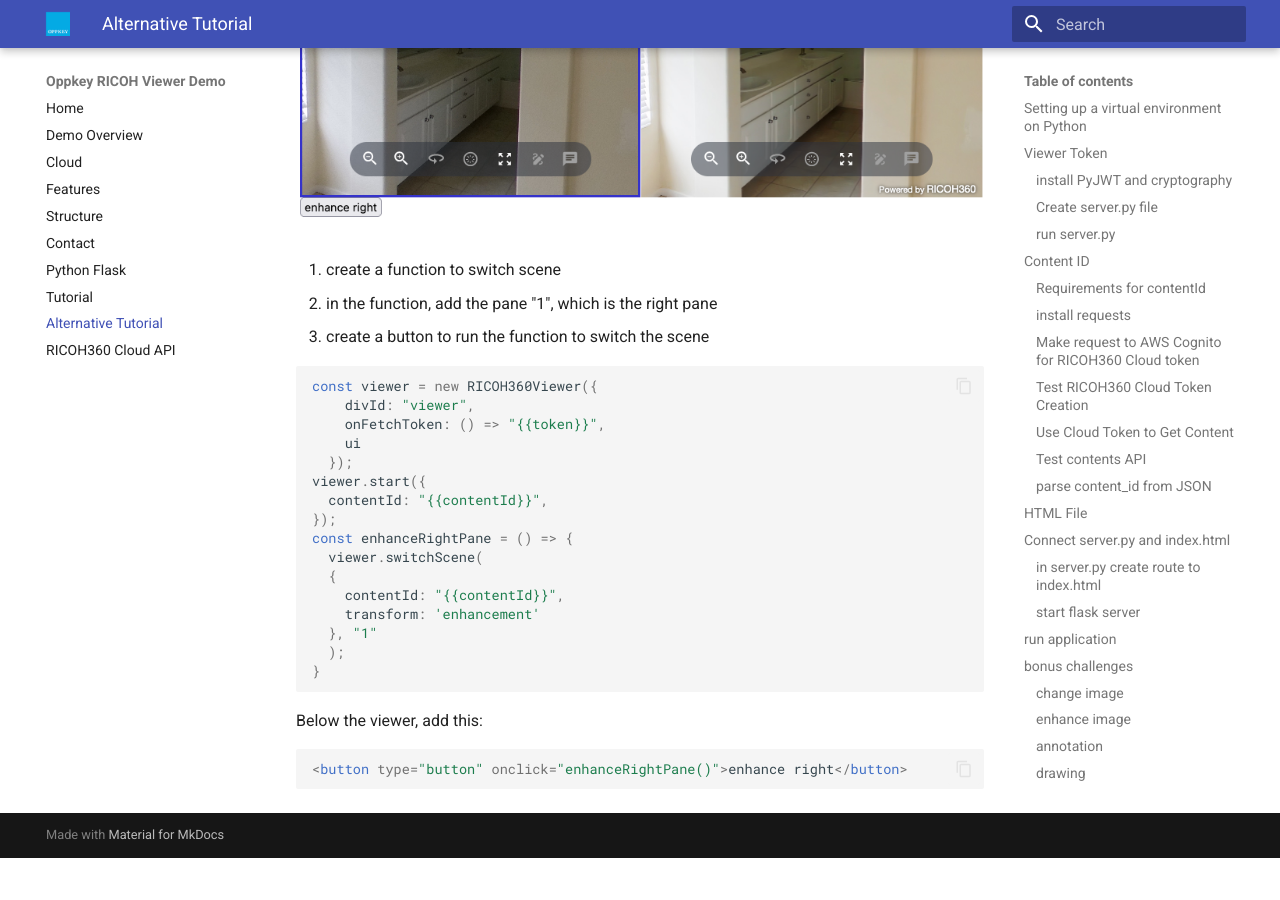
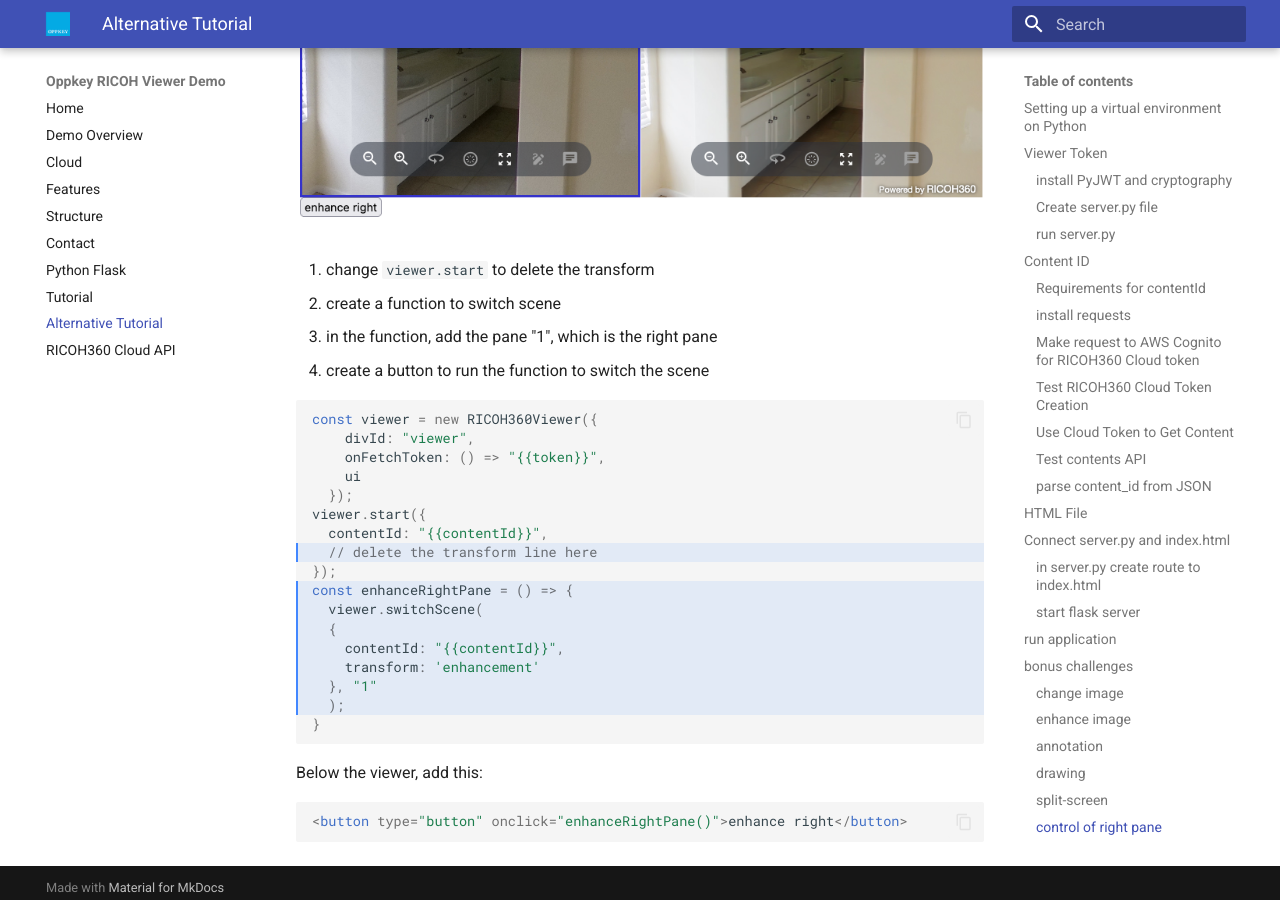
Before and after one commit to theta360developers/ricoh-viewer, an MkDocs documentation site: the page built from docs/tutorial2.md, in a window 1280 px wide and 900 px high, scrolled down 15881 px. Built offline with MkDocs 1.6.1 and Material for MkDocs 9.7.7, drawn with Linux system fonts in a browser that asks for light colours; before the commit the page ends 16739 px from its top, so only the background shows below that.

Commit message:
added information on deleting transform

````diff
--- a/docs/tutorial2.md
+++ b/docs/tutorial2.md
@@ -498,11 +498,12 @@
 
 ![right pane enhance](images/tutorial2/right-pane-enhance.png)
 
+1. change `viewer.start` to delete the transform
 1. create a function to switch scene
 1. in the function, add the pane "1", which is the right pane
 1. create a button to run the function to switch the scene
 
-```javascript
+```javascript hl_lines="8 10-16"
 const viewer = new RICOH360Viewer({
     divId: "viewer",
     onFetchToken: () => "{{token}}",
@@ -510,6 +511,7 @@
   });
 viewer.start({
   contentId: "{{contentId}}",
+  // delete the transform line here
 });
 const enhanceRightPane = () => {
   viewer.switchScene(
````
